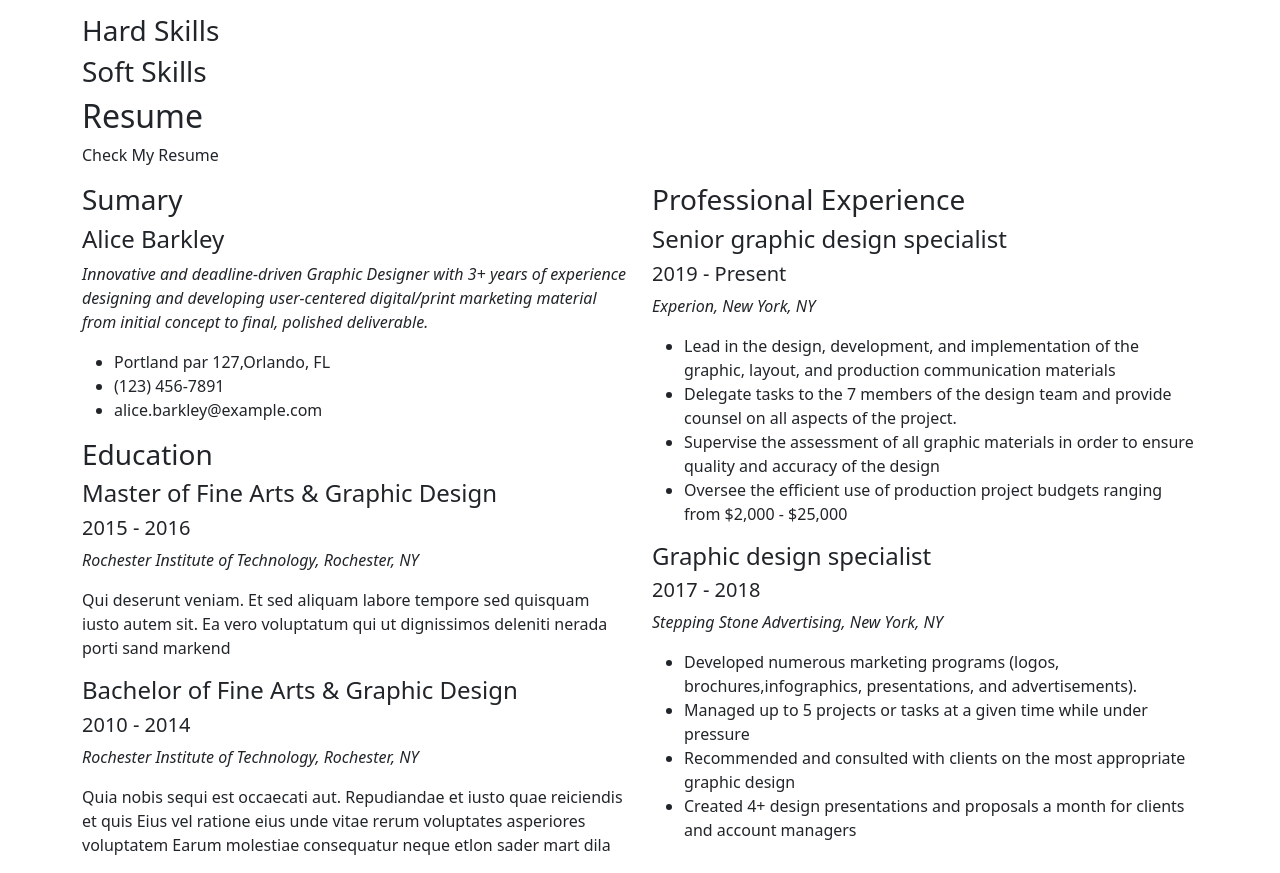
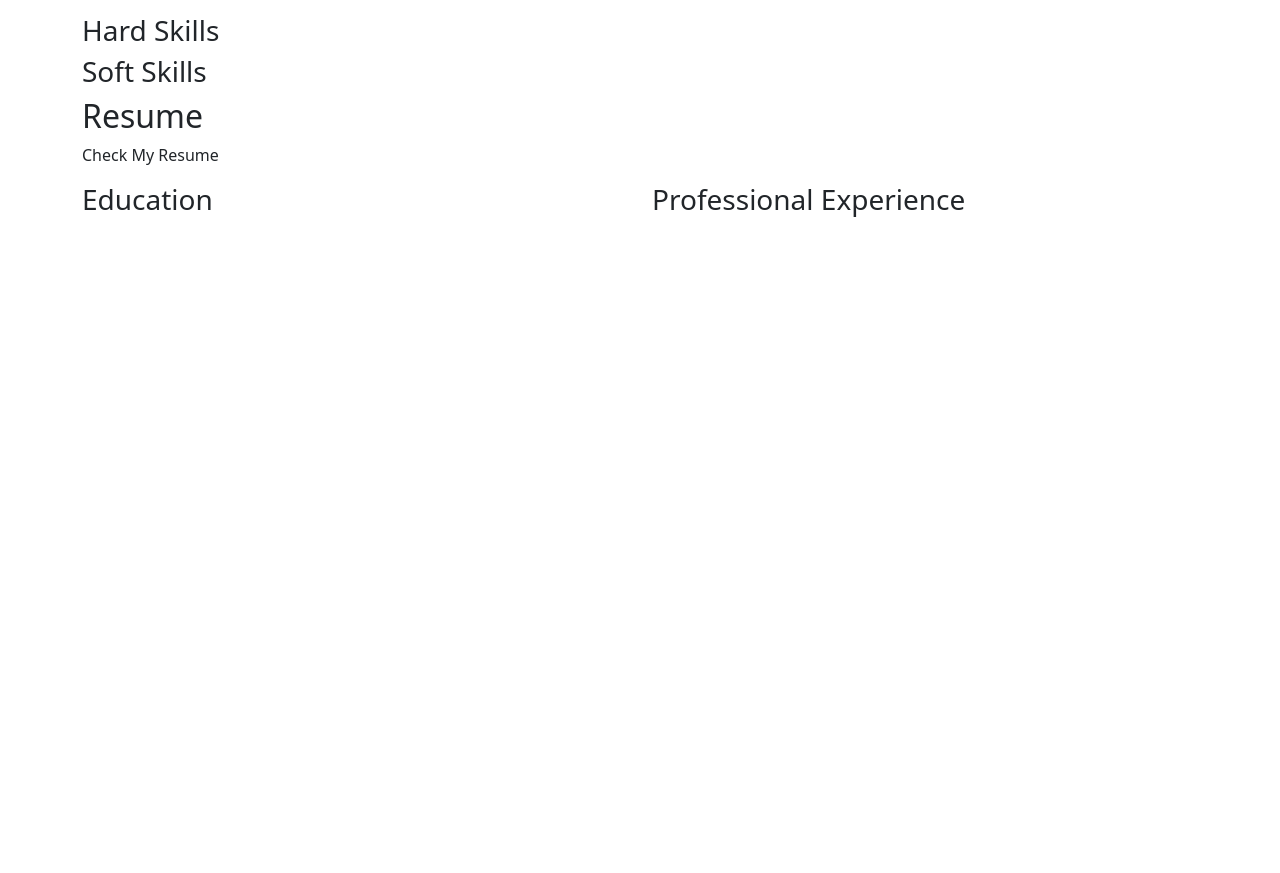
Before and after one commit to BKIslem/portfolio, a Symfony app: template app/templates/home/index.html.twig in a window 1280 px wide. Shown: the part 428-1301 px from the top of the page. After the commit the page ends 800 px from the top, so only its background shows below. Run offline with Twig, Linux system fonts and the light colour scheme; the template is opened without the code that fills it, so the values that code supplies are empty; some libraries are stand-ins or nearby versions.

Commit message:
dashbored++

```diff
--- a/app/templates/home/index.html.twig
+++ b/app/templates/home/index.html.twig
@@ -118,61 +118,34 @@
 
       <div class="row">
         <div class="col-lg-6">
-          <h3 class="resume-title">Sumary</h3>
-          <div class="resume-item pb-0">
-            <h4>Alice Barkley</h4>
-            <p><em>Innovative and deadline-driven Graphic Designer with 3+ years of experience designing and developing user-centered digital/print marketing material from initial concept to final, polished deliverable.</em></p>
+          <h3 class="resume-title">Education</h3>
+          {% for education in educations %}
+          <div class="resume-item">
+            <h4>{{education.Diploma}}</h4>
+            <h5 class='text-center'>{{education.Year}}</h5>
+            <p><em>{{education.Establishment}}</em></p>
+
+          </div>
+          {% endfor %}
+        </div>
+        <div class="col-lg-6">
+          <h3 class="resume-title">Professional Experience</h3>
+          {% for experience in experiences %}
+          <div class="resume-item">
+            <h4>{{experience.Occupation}}</h4>
+            <h5 class='text-center'>{{experience.DateStart}}</h5>
+            <p><em>{{experience.WorkPlace}} </em></p>
             <p>
             <ul>
-              <li>Portland par 127,Orlando, FL</li>
-              <li>(123) 456-7891</li>
-              <li>alice.barkley@example.com</li>
+              <li></li>
+              <li> </li>
+              <li></li>
+              <li></li>
             </ul>
             </p>
           </div>
+          {% endfor %}
 
-          <h3 class="resume-title">Education</h3>
-          <div class="resume-item">
-            <h4>Master of Fine Arts &amp; Graphic Design</h4>
-            <h5>2015 - 2016</h5>
-            <p><em>Rochester Institute of Technology, Rochester, NY</em></p>
-            <p>Qui deserunt veniam. Et sed aliquam labore tempore sed quisquam iusto autem sit. Ea vero voluptatum qui ut dignissimos deleniti nerada porti sand markend</p>
-          </div>
-          <div class="resume-item">
-            <h4>Bachelor of Fine Arts &amp; Graphic Design</h4>
-            <h5>2010 - 2014</h5>
-            <p><em>Rochester Institute of Technology, Rochester, NY</em></p>
-            <p>Quia nobis sequi est occaecati aut. Repudiandae et iusto quae reiciendis et quis Eius vel ratione eius unde vitae rerum voluptates asperiores voluptatem Earum molestiae consequatur neque etlon sader mart dila</p>
-          </div>
-        </div>
-        <div class="col-lg-6">
-          <h3 class="resume-title">Professional Experience</h3>
-          <div class="resume-item">
-            <h4>Senior graphic design specialist</h4>
-            <h5>2019 - Present</h5>
-            <p><em>Experion, New York, NY </em></p>
-            <p>
-            <ul>
-              <li>Lead in the design, development, and implementation of the graphic, layout, and production communication materials</li>
-              <li>Delegate tasks to the 7 members of the design team and provide counsel on all aspects of the project. </li>
-              <li>Supervise the assessment of all graphic materials in order to ensure quality and accuracy of the design</li>
-              <li>Oversee the efficient use of production project budgets ranging from $2,000 - $25,000</li>
-            </ul>
-            </p>
-          </div>
-          <div class="resume-item">
-            <h4>Graphic design specialist</h4>
-            <h5>2017 - 2018</h5>
-            <p><em>Stepping Stone Advertising, New York, NY</em></p>
-            <p>
-            <ul>
-              <li>Developed numerous marketing programs (logos, brochures,infographics, presentations, and advertisements).</li>
-              <li>Managed up to 5 projects or tasks at a given time while under pressure</li>
-              <li>Recommended and consulted with clients on the most appropriate graphic design</li>
-              <li>Created 4+ design presentations and proposals a month for clients and account managers</li>
-            </ul>
-            </p>
-          </div>
         </div>
       </div>
 
```
Also changed, not shown: app/assets/app.js (+0 -91 lines), app/src/Controller/Admin/DashboardController.php (+11 -1 lines), app/src/Controller/HomeController.php (+8 -3 lines), app/src/Entity/Education.php (+4 -4 lines), app/src/Entity/Experience.php (+4 -19 lines).
